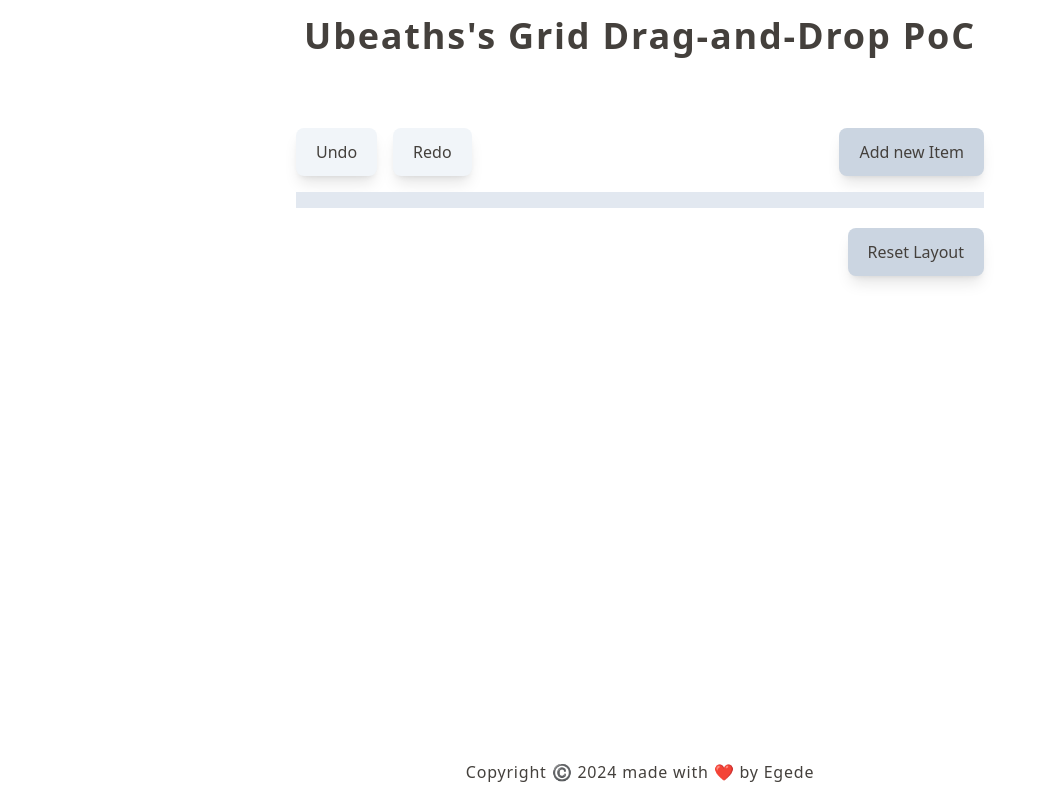
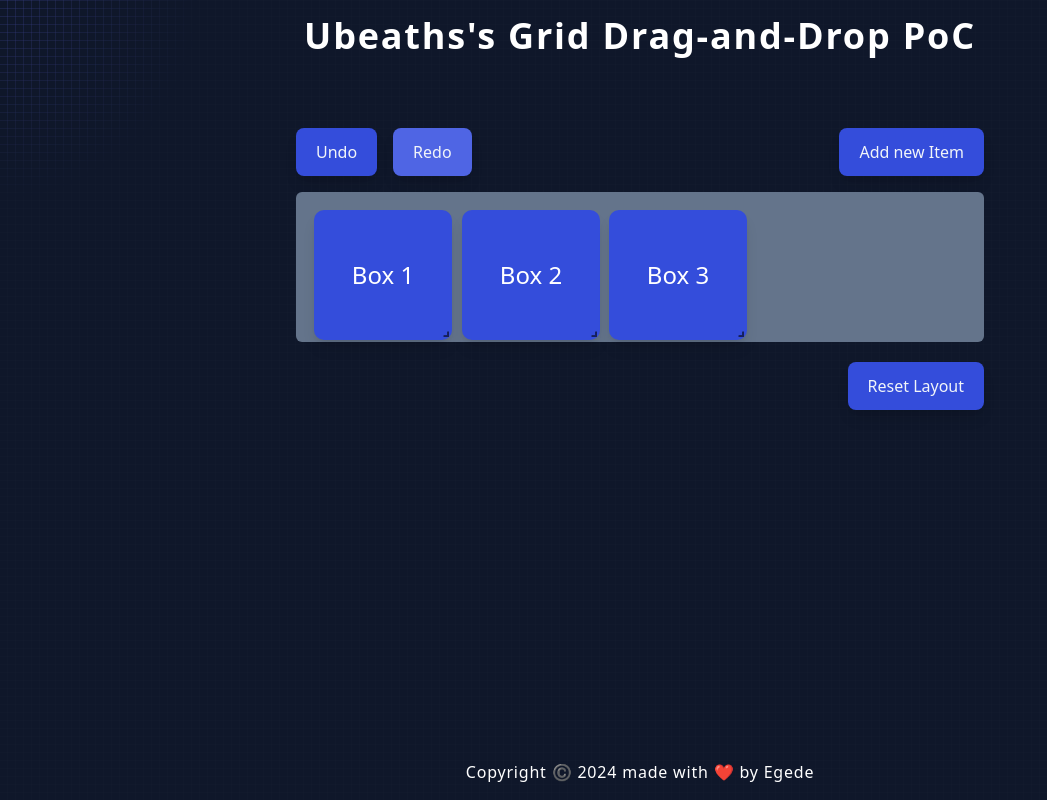
Before and after one commit to AnonSols/gdd-poc, a React (Vite) app: page / in a window 1280 px wide. Shown: the whole page, without its empty margins (0-1047 px from the left). Built offline with nearby package versions, Linux system fonts and the light colour scheme.

Commit message:
minor upgrade

```diff
--- a/package.json
+++ b/package.json
@@ -11,9 +11,13 @@
   },
   "dependencies": {
     "@types/react-grid-layout": "^1.3.5",
+    "clsx": "^2.1.1",
+    "framer-motion": "^11.5.4",
+    "mini-svg-data-uri": "^1.4.4",
     "react": "^18.3.1",
     "react-dom": "^18.3.1",
-    "react-grid-layout": "^1.4.4"
+    "react-grid-layout": "^1.4.4",
+    "tailwind-merge": "^2.5.2"
   },
   "devDependencies": {
     "@eslint/js": "^9.9.0",
--- a/src/App.tsx
+++ b/src/App.tsx
@@ -1,25 +1,26 @@
 import Grid from "./components/Grid";
+import { HeroHighlight } from "./components/Highlight";
 
 const App = () => {
   const year = new Date().getFullYear();
 
   return (
-    <div className="h-dvh w-full grid grid-rows-[auto_2fr_auto]  ">
+    <HeroHighlight className="h-dvh w-full grid grid-rows-[auto_2fr_auto]  ">
       <header className="items-center justify-center flex py-4">
-        <h1 className="tracking-wider text-2xl  md:text-3xl lg:text-4xl font-bold text-stone-700">
+        <h1 className="tracking-wider text-2xl  md:text-3xl lg:text-4xl font-bold text-white">
           Ubeaths's Grid Drag-and-Drop PoC
         </h1>
       </header>
-      <main className="overflow-scroll">
+      <main className="">
         <section className=" mx-auto p-10 max-w-3xl">
           <Grid />
         </section>
       </main>
-      <footer className="text-stone-700 tracking-wider items-center justify-center flex py-4">
+      <footer className="text-white tracking-wider items-center justify-center flex py-4">
         {" "}
         Copyright ©️ {year} made with ❤️ by Egede
       </footer>
-    </div>
+    </HeroHighlight>
   );
 };
 
--- a/src/components/Grid.tsx
+++ b/src/components/Grid.tsx
@@ -1,4 +1,4 @@
-import { useState } from "react";
+import { useEffect, useMemo, useState } from "react";
 import GridLayout, { Layout } from "react-grid-layout";
 import "react-grid-layout/css/styles.css";
 import "react-resizable/css/styles.css";
@@ -31,13 +31,23 @@ const Grid = () => {
      our history track the current position in the history to enable our undo and redo actions
      */
   const [historyIndex, setHistoryIndex] = useState<number>(0);
+  const defaultLayout = useMemo(
+    () => [
+      { i: "1", x: 0, y: 0, w: 3, h: 2, static: false },
+      { i: "2", x: 3, y: 0, w: 3, h: 2 },
+      { i: "3", x: 6, y: 0, w: 3, h: 2 },
+    ],
+    []
+  );
 
-  // useEffect(() => {
-  //   const savedLayout = localStorage.getItem("layout");
-  //   if (savedLayout) {
-  //     setLayout(JSON.parse(savedLayout));
-  //   }
-  // }, []);
+  useEffect(() => {
+    const savedLayout = localStorage.getItem("layout");
+    if (savedLayout) {
+      setLayout(JSON.parse(savedLayout));
+    } else {
+      setLayout(defaultLayout);
+    }
+  }, [defaultLayout]);
 
   /*
      This function is called when a user drags or resizes an item,  it basically update the layout state and stores the new layout in localstorage to keep the state persistent between sessions.
@@ -51,6 +61,7 @@ const Grid = () => {
     setHistory(newHistory);
     setHistoryIndex(newHistory.length - 1);
   };
+
   const [counter, setCounter] = useState(4);
   function addItem() {
     const newItem = { i: `${counter}`, x: 0, y: 0, w: 3, h: 2, static: false };
@@ -71,17 +82,11 @@ const Grid = () => {
       setHistoryIndex(historyIndex + 1);
     }
   };
-  const defaultLayout = [
-    { i: "1", x: 0, y: 0, w: 3, h: 2, static: false },
-    { i: "2", x: 3, y: 0, w: 3, h: 2 },
-    { i: "3", x: 6, y: 0, w: 3, h: 2 },
-  ];
+
   const resetLayout = () => {
     localStorage.removeItem("layout");
 
     setLayout(defaultLayout);
-
-    // Optionally, reset history if you're using undo functionality
     setHistory([defaultLayout]);
     setHistoryIndex(0);
   };
--- /dev/null
+++ b/src/components/Highlight.tsx
@@ -0,0 +1,95 @@
+import { cn } from "../utils/cn";
+import { useMotionValue, motion, useMotionTemplate } from "framer-motion";
+import React from "react";
+
+export const HeroHighlight = ({
+  children,
+  className,
+  containerClassName,
+}: {
+  children: React.ReactNode;
+  className?: string;
+  containerClassName?: string;
+}) => {
+  const mouseX = useMotionValue(0);
+  const mouseY = useMotionValue(0);
+
+  function handleMouseMove({
+    currentTarget,
+    clientX,
+    clientY,
+  }: React.MouseEvent<HTMLDivElement>) {
+    if (!currentTarget) return;
+    const { left, top } = currentTarget.getBoundingClientRect();
+
+    mouseX.set(clientX - left);
+    mouseY.set(clientY - top);
+  }
+  return (
+    <div
+      className={cn(
+        "relative  flex items-center bg-slate-900 lg:overflow-x-hidden dark:bg-white justify-center w-full group",
+        containerClassName
+      )}
+      onMouseMove={handleMouseMove}
+    >
+      <div className="absolute inset-0 bg-grid-small-neutral-300/[0.06]  dark:bg-grid-small-neutral-800  pointer-events-none" />
+      <motion.div
+        className="pointer-events-none bg-grid-small-indigo-500 dark:bg-grid-small-indigo-500   absolute inset-0 opacity-0 transition duration-300 group-hover:opacity-100"
+        style={{
+          WebkitMaskImage: useMotionTemplate`
+            radial-gradient(
+              200px circle at ${mouseX}px ${mouseY}px,
+              black 0%,
+              transparent 100%
+            )
+          `,
+          maskImage: useMotionTemplate`
+            radial-gradient(
+              200px circle at ${mouseX}px ${mouseY}px,
+              black 0%,
+              transparent 100%
+            )
+          `,
+        }}
+      />
+
+      <div className={cn("relative z-20", className)}>{children}</div>
+    </div>
+  );
+};
+
+export const Highlight = ({
+  children,
+  className,
+}: {
+  children: React.ReactNode;
+  className?: string;
+}) => {
+  return (
+    <motion.span
+      initial={{
+        backgroundSize: "0% 100%",
+      }}
+      animate={{
+        backgroundSize: "100% 100%",
+      }}
+      transition={{
+        duration: 2,
+        ease: "linear",
+        delay: 0.5,
+      }}
+      style={{
+        backgroundRepeat: "no-repeat",
+        backgroundPosition: "left center",
+        display: "inline",
+      }}
+      className={cn(
+        `relative inline-block pb-1   px-1 rounded-lg bg-gradient-to-r from-orange-300 to-green-300 dark:from-indigo-500 dark:to-purple-500`,
+        className
+      )}
+    >
+      {children}
+    </motion.span>
+  );
+};
--- a/src/index.css
+++ b/src/index.css
@@ -4,7 +4,10 @@
 
 @layer components {
   .layout {
-    @apply bg-slate-200 p-2;
+    @apply bg-slate-500 p-2 rounded-md;
+  }
+  body {
+    @apply text-neutral-100;
   }
 
   .box {
@@ -20,6 +23,6 @@
   }
 
   button {
-    @apply rounded-lg shadow-lg outline-none hover:ring-2 hover:ring-[#344ddb] py-3 px-5  cursor-pointer bg-slate-300 text-stone-700 hover:bg-slate-400 hover:text-slate-100 transition-all duration-300 disabled:bg-slate-100 disabled:cursor-not-allowed disabled:hover:text-stone-700;
+    @apply rounded-lg shadow-lg outline-none hover:ring-2 hover:ring-[#344ddb] py-3 px-5  cursor-pointer bg-[#344ddb] text-slate-100 hover:bg-[#3043aa]  hover:text-slate-100 transition-all duration-300 disabled:bg-[#4f65e4] disabled:cursor-not-allowed;
   }
 }
--- /dev/null
+++ b/src/utils/cn.ts
@@ -0,0 +1,6 @@
+import { ClassValue, clsx } from "clsx";
+import { twMerge } from "tailwind-merge";
+
+export function cn(...inputs: ClassValue[]) {
+  return twMerge(clsx(inputs));
+}
--- a/tailwind.config.js
+++ b/tailwind.config.js
@@ -1,8 +1,73 @@
 /** @type {import('tailwindcss').Config} */
+const svgToDataUri = require("mini-svg-data-uri");
+
+const colors = require("tailwindcss/colors");
+const {
+  default: flattenColorPalette,
+} = require("tailwindcss/lib/util/flattenColorPalette");
+
 export default {
   content: ["./index.html", "./src/**/*.{js,ts,jsx,tsx}"],
+  darkMode: "class",
   theme: {
-    extend: {},
+    extend: {
+      animation: {
+        spotlight: "spotlight 2s ease .75s 1 forwards",
+      },
+      keyframes: {
+        spotlight: {
+          "0%": {
+            opacity: 0,
+            transform: "translate(-72%, -62%) scale(0.5)",
+          },
+          "100%": {
+            opacity: 1,
+            transform: "translate(-50%,-40%) scale(1)",
+          },
+        },
+      },
+    },
   },
-  plugins: [],
+  plugins: [
+    addVariablesForColors,
+    function ({ matchUtilities, theme }) {
+      matchUtilities(
+        {
+          "bg-grid": (value) => ({
+            backgroundImage: `url("${svgToDataUri(
+              `<svg xmlns="http://www.w3.org/2000/svg" viewBox="0 0 32 32" width="32" height="32" fill="none" stroke="${value}"><path d="M0 .5H31.5V32"/></svg>`
+            )}")`,
+          }),
+          "bg-grid-small": (value) => ({
+            backgroundImage: `url("${svgToDataUri(
+              `<svg xmlns="http://www.w3.org/2000/svg" viewBox="0 0 32 32" width="8" height="8" fill="none" stroke="${value}"><path d="M0 .5H31.5V32"/></svg>`
+            )}")`,
+          }),
+          "bg-dot": (value) => ({
+            backgroundImage: `url("${svgToDataUri(
+              `<svg xmlns="http://www.w3.org/2000/svg" viewBox="0 0 32 32" width="16" height="16" fill="none"><circle fill="${value}" id="pattern-circle" cx="10" cy="10" r="1.6257413380501518"></circle></svg>`
+            )}")`,
+          }),
+          "bg-dot-thick": (value) => ({
+            backgroundImage: `url("${svgToDataUri(
+              `<svg xmlns="http://www.w3.org/2000/svg" viewBox="0 0 32 32" width="16" height="16" fill="none"><circle fill="${value}" id="pattern-circle" cx="10" cy="10" r="2.5"></circle></svg>`
+            )}")`,
+          }),
+        },
+        { values: flattenColorPalette(theme("backgroundColor")), type: "color" }
+      );
+    },
+  ],
 };
+
+// This plugin adds each Tailwind color as a global CSS variable, e.g. var(--gray-200).
+function addVariablesForColors({ addBase, theme }) {
+  let allColors = flattenColorPalette(theme("colors"));
+  let newVars = Object.fromEntries(
+    Object.entries(allColors).map(([key, val]) => [`--${key}`, val])
+  );
+
+  addBase({
+    ":root": newVars,
+  });
+}
```
Also changed, not shown: 1 other file (tests, documents, lock files or other folders).
